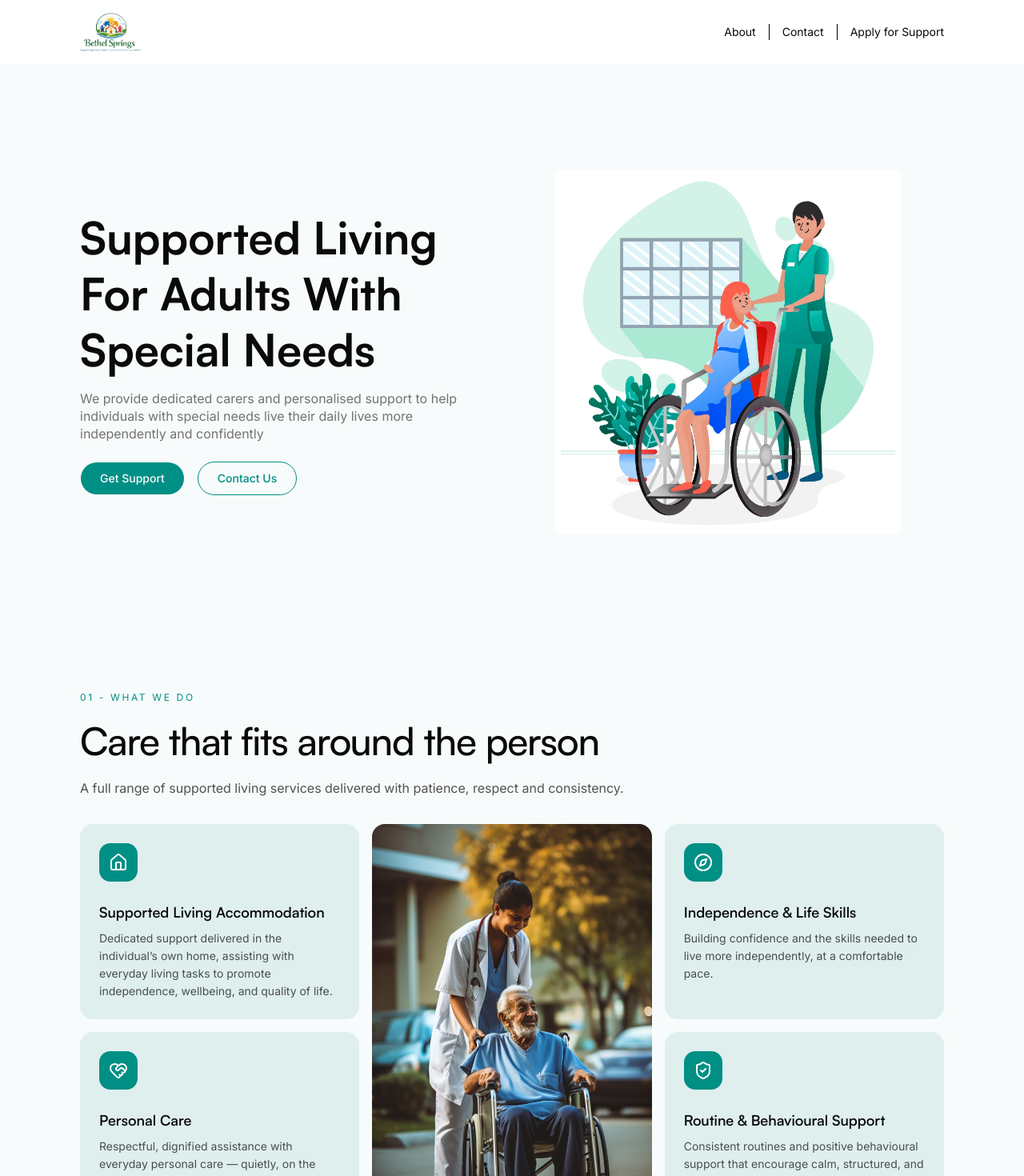
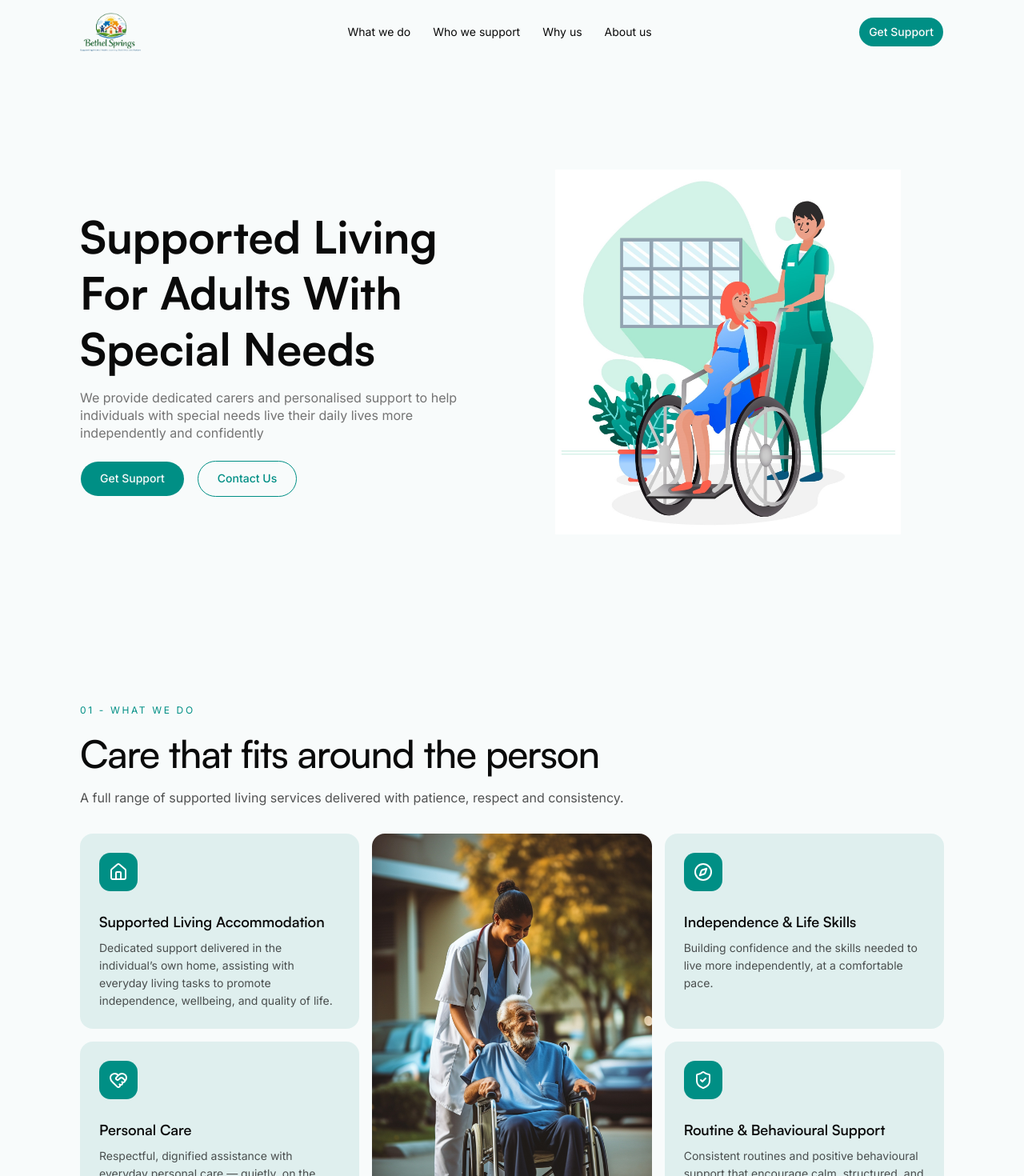
Before and after one commit to Bethel-Springs-Projects/bethel-springs-website, a Next.js app: page / in a window 1280 px wide. Shown: the top 1470 px of the page at 80% size. Built offline with nearby package versions, Linux system fonts and the light colour scheme.

Commit message:
feat(landing page): add GetInTouch, refactor header and ui tweaks

```diff
--- a/app/(home)/page.tsx
+++ b/app/(home)/page.tsx
@@ -1,3 +1,4 @@
+import GetInTouch from "@/components/home/GetInTouch";
 import Hero from "@/components/home/Hero";
 import WhatWeDo from "@/components/home/WhatWeDo";
 import WhoWeSupport from "@/components/home/WhoWeSupport";
@@ -8,6 +9,7 @@ export default function HomePage() {
       <Hero />
       <WhatWeDo />
       <WhoWeSupport />
+      <GetInTouch />
     </div>
   );
 }
--- a/app/globals.css
+++ b/app/globals.css
@@ -162,7 +162,7 @@
   }
 
   .padding-y {
-    @apply py-10 sm:py-12 md:py-16
+    @apply py-10 sm:py-16 md:py-20
   }
 
   .container {
--- /dev/null
+++ b/components/home/GetInTouch.tsx
@@ -0,0 +1,47 @@
+import { ArrowRight, Phone } from "lucide-react";
+
+
+const GetInTouch = () => {
+  return (
+    <section id="contact" className="padding-x padding-y">
+      <div className="mx-auto max-w-[1400px] ">
+        <div className="grid gap-4 lg:grid-cols-12 lg:gap-16 ">
+
+          <div className="lg:col-span-7">
+            <p className="font-display text-xs uppercase tracking-[0.22em] text-primary">
+              — Get in touch
+            </p>
+            <h2 className="font-display mt-4 text-[32px] font-medium leading-[1.05] tracking-tight text-foreground md:text-6xl lg:text-7xl">
+              Speak to our team today.
+            </h2>
+          </div>
+
+          <div className="flex flex-col justify-end lg:col-span-5">
+            <p className="text-base md:leading-relaxed text-foreground/70">
+              Whether you&apos;re arranging support for yourself, a family member or
+              someone in your care, we&apos;re here to listen and help you take the
+              next step.
+            </p>
+            <div className="mt-8 flex flex-wrap gap-3">
+              <a
+                href="mailto:hello@hearthcare.co.uk"
+                className="h-[41px] md:h-[45px] px-3 md:px-6 inline-flex items-center gap-2 rounded-full bg-primary  text-sm font-medium text-primary-foreground transition-colors hover:bg-secondary"
+              >
+                Contact Us <ArrowRight className="h-4 w-4" />
+              </a>
+              <a
+                href="tel:+440000000000"
+                className="h-[41px] md:h-[45px] px-3 md:px-6 inline-flex items-center gap-2 rounded-full border border-foreground/20 text-sm font-medium text-foreground transition-colors hover:border-primary hover:text-primary"
+              >
+                <Phone className="h-4 w-4" /> Call our team
+              </a>
+            </div>
+          </div>
+
+        </div>
+      </div>
+    </section>
+  );
+};
+
+export default GetInTouch;
--- a/components/home/Hero.tsx
+++ b/components/home/Hero.tsx
@@ -19,12 +19,12 @@ const Hero = () => {
           </p>
 
           <div className="mt-6 flex gap-4 ">
-            <Button className=" py-5 px-3 md:px-6 rounded-full ">
+            <Button className="h-[41px] md:h-[45px] px-3 md:px-6 rounded-full ">
               Get Support
             </Button>
             <Button
               variant="outline"
-              className="text- py-5 px-3 md:px-6 border-primary text-primary hover:text-primary hover:bg-primary/5 rounded-full"
+              className="h-[41px] md:h-[45px] px-3 md:px-6 border-primary text-primary hover:text-primary hover:bg-primary/5 rounded-full"
             >
               Contact Us
             </Button>
--- a/components/home/WhatWeDo.tsx
+++ b/components/home/WhatWeDo.tsx
@@ -31,7 +31,7 @@ const services = [
 
 const WhatWeDo = () => {
   return (
-    <section className="padding-x padding-y">
+    <section id="what-we-do" className="padding-x padding-y">
       <div className="">
         <div>
           <p className="text-xs text-primary tracking-[0.22em] uppercase">
@@ -40,7 +40,7 @@ const WhatWeDo = () => {
           <h2 className="mt-4 text-[32px] md:text-5xl font-medium leading-tight tracking-tight">
             Care that fits around <br className="xs:hidden" /> the person
           </h2>
-          <p className="mt-4 text-base md:leading-relaxed text-foreground/70">
+          <p className="mt-4 md:mt-3 text-base md:leading-relaxed text-foreground/70">
             A full range of supported living services delivered with patience,
             respect and consistency.
           </p>
--- a/components/home/WhoWeSupport.tsx
+++ b/components/home/WhoWeSupport.tsx
@@ -23,11 +23,11 @@ const WhoWeSupport = () => {
             className="size-full object-cover"
           />
         </div>
-        <div className="flex flex-col py-6 justify-center px-6  lg:px-16">
+        <div className="flex flex-col pt-8 pb-12 md:py-6 justify-center px-6 lg:px-16">
           <p className=" text-xs uppercase tracking-[0.22em] text-primary">
             02 — Who we support
           </p>
-          <h2 className="mt-5 text-[32px] md:text-5xl font-medium leading-tight tracking-tight">
+          <h2 className="mt-4 text-[32px] md:text-5xl font-medium leading-tight tracking-tight">
             Care designed for <br className="xs:hidden" /> every individual.
           </h2>
           <p className="mt-4 md:mt-6 max-w-lg text-base md:leading-relaxed text-foreground/70">
--- a/components/layout/Header.tsx
+++ b/components/layout/Header.tsx
@@ -1,7 +1,7 @@
 "use client";
 
 import { bsLogo } from "@/assets/images";
-import { Menu, UserCircleIcon, X } from "lucide-react";
+import { Menu, X } from "lucide-react";
 import Image from "next/image";
 import Link from "next/link";
 
@@ -11,25 +11,30 @@ import {
   DropdownMenuItem,
   DropdownMenuTrigger,
 } from "../ui/dropdown-menu";
+import { Button } from "../ui/button";
 
 const homeLinks = [
   {
-    title: "About",
-    href: "/about",
+    title: "What we do",
+    href: "/what",
   },
   {
-    title: "Contact",
-    href: "/contact",
+    title: "Who we support",
+    href: "/who",
   },
   {
-    title: "Apply for Support",
-    href: "/apply",
+    title: "Why us",
+    href: "/how",
+  },
+  {
+    title: "About us",
+    href: "/about-us",
   },
 ];
 
 const Header = () => {
   return (
-    <header className="py-2 md:py-4 padding-x bg-white">
+    <header className="py-2 md:py-4 padding-x">
       <div className="container flex items-center justify-between">
         <Link href="/" className="relative w-16 md:w-19 h-10 md:h-12 shrink-0">
           <Image
@@ -41,22 +46,21 @@ const Header = () => {
         </Link>
 
         <nav className="max-md:hidden">
-          <ul className="flex gap-3 lg:gap-4">
+          <ul className="flex gap-5 lg:gap-7">
             {homeLinks.map((link, idx) => (
-              <>
-                <li
-                  key={idx}
-                  className="text-sm leading-5 flex items-center gap-1.5 hover:text-primary duration-200"
-                >
-                  <Link href={link.href}>{link.title}</Link>
-                </li>
-                {homeLinks.length - 1 !== idx && (
-                  <div className=" w-px bg-black" />
-                )}
-              </>
+              <li
+                key={idx}
+                className="text-sm leading-5 hover:text-primary duration-200"
+              >
+                <Link href={link.href}>{link.title}</Link>
+              </li>
             ))}
           </ul>
         </nav>
+
+        <Button className="max-md:hidden text-sm h-[38px] px-3 rounded-full ">
+          Get Support
+        </Button>
 
         <DropdownMenu>
           <DropdownMenuTrigger asChild>
@@ -77,7 +81,7 @@ const Header = () => {
                 className="text-sm leading-5 hover:bg-primary/5!"
               >
                 <Link href={link.href} className="hover:text-primary!">
-                  {homeLinks.length - 1 !== idx ? link.title : "Apply"}
+                  {idx === 1 ? "We support" : link.title}
                 </Link>
               </DropdownMenuItem>
             ))}
```
